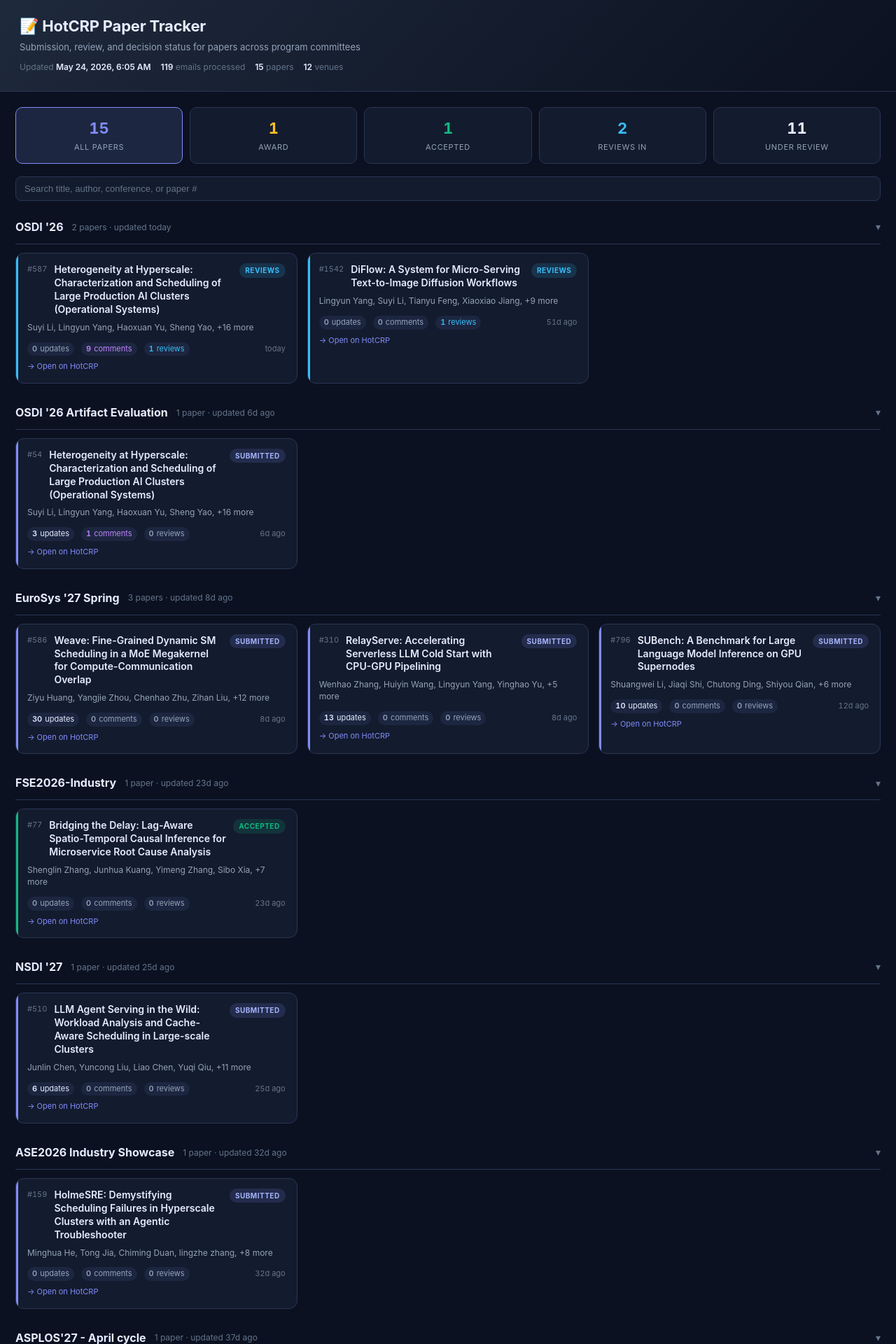
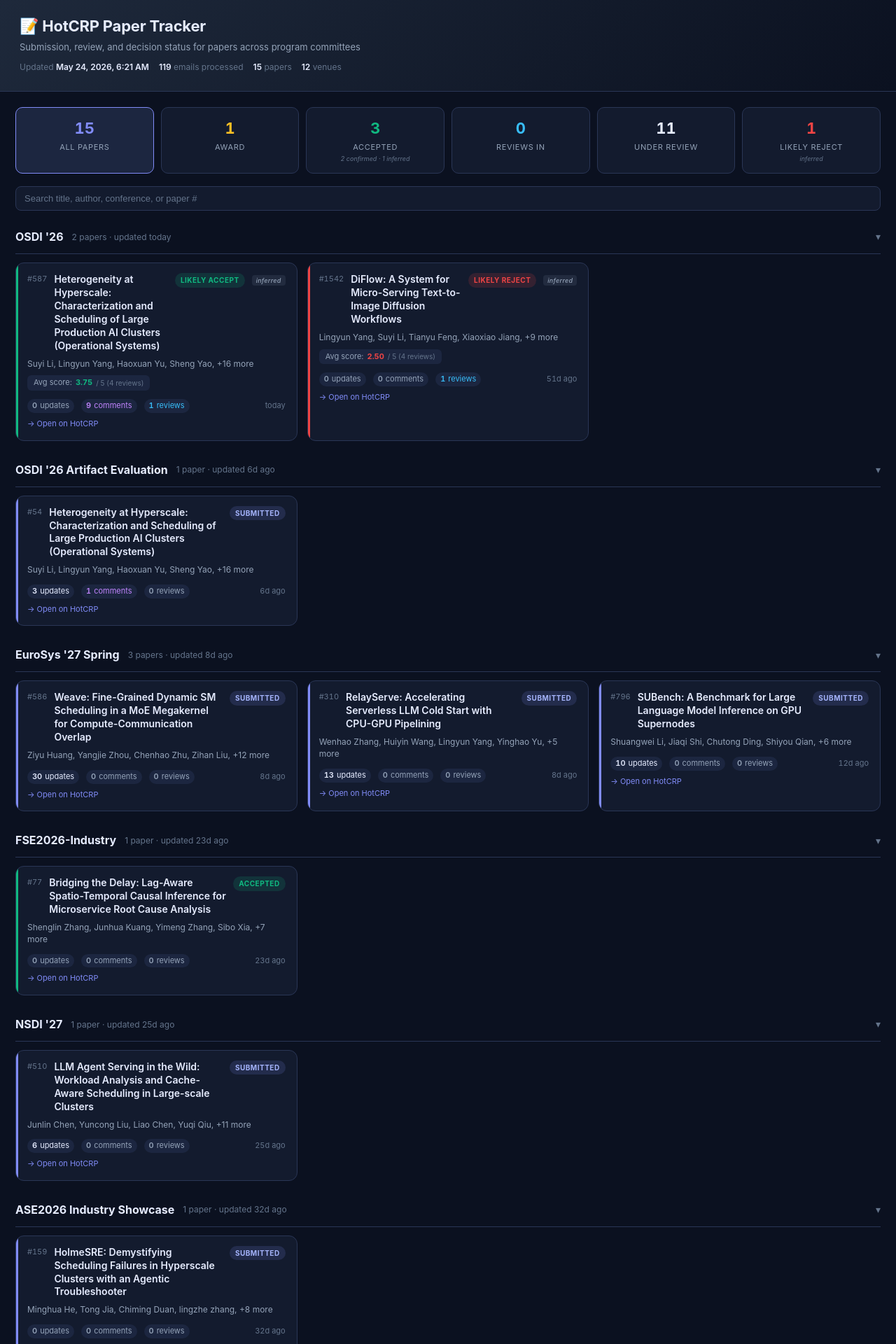
Before and after one commit to zhanglpg/zhanglpg.github.io, a Jekyll site: the page hotcrp-tracker/index.html, which Jekyll copies as it is, in a window 1280 px wide. Shown: the top 1920 px of the page at 70% size. Built offline with Jekyll 4.4.1, drawn with Linux system fonts in a browser that asks for light colours.

Commit message:
Update HotCRP tracker [auto]

```diff
--- a/hotcrp-tracker/data.json
+++ b/hotcrp-tracker/data.json
@@ -20,6 +20,7 @@
       ],
       "site": "https://ase26.hotcrp.com/paper/10",
       "status": "submitted",
+      "status_source": "canonical",
       "first_seen": "2026-03-30T15:23:12+00:00",
       "last_event": "2026-03-30T15:23:12+00:00",
       "events": [
@@ -38,7 +39,9 @@
       "message_ids": [
         "<20260330152312.ECCBF9AFEB6@mail.hotcrp.com>"
       ],
-      "deadline": null
+      "deadline": null,
+      "review_scores": [],
+      "review_mean": null
     },
     "MICRO 2026::#498": {
       "conference": "MICRO 2026",
@@ -57,6 +60,7 @@
       ],
       "site": "https://micro2026.hotcrp.com/paper/498",
       "status": "submitted",
+      "status_source": "canonical",
       "first_seen": "2026-03-31T08:39:14+00:00",
       "last_event": "2026-04-08T02:05:01+00:00",
       "events": [
@@ -93,7 +97,9 @@
         "<20260407171121.502D69475B9@mail.hotcrp.com>",
         "<20260408020501.7DDDE91EAC4@mail.hotcrp.com>"
       ],
-      "deadline": "Tuesday Apr 7, 2026, 11:59 PM EDT"
+      "deadline": "Tuesday Apr 7, 2026, 11:59 PM EDT",
+      "review_scores": [],
+      "review_mean": null
     },
     "SOSP 2026::#629": {
       "conference": "SOSP 2026",
@@ -116,6 +122,7 @@
       ],
       "site": "https://sosp26.hotcrp.com/paper/629",
       "status": "submitted",
+      "status_source": "canonical",
       "first_seen": "2026-04-02T03:22:19+00:00",
       "last_event": "2026-04-02T11:30:43+00:00",
       "events": [
@@ -164,7 +171,9 @@
         "<20260402113009.E6DFF9CF360@mail.hotcrp.com>",
         "<20260402113043.769C59CF378@mail.hotcrp.com>"
       ],
-      "deadline": "Thursday Apr 2, 2026, 7:59:59 AM EDT"
+      "deadline": "Thursday Apr 2, 2026, 7:59:59 AM EDT",
+      "review_scores": [],
+      "review_mean": null
     },
     "OSDI '26::#587": {
       "conference": "OSDI '26",
@@ -193,7 +202,8 @@
         "Wei Wang"
       ],
       "site": "https://osdi26.usenix.hotcrp.com/paper/587",
-      "status": "reviews_received",
+      "status": "likely_accepted",
+      "status_source": "inferred",
       "first_seen": "2026-04-02T19:56:15+00:00",
       "last_event": "2026-05-23T16:39:12+00:00",
       "events": [
@@ -278,7 +288,14 @@
         "<20260521181827.04FF98F2684@mail.hotcrp.com>",
         "<20260523163912.373468F0EF6@mail.hotcrp.com>"
       ],
-      "deadline": null
+      "deadline": null,
+      "review_scores": [
+        4,
+        3,
+        5,
+        3
+      ],
+      "review_mean": 3.75
     },
     "OSDI '26::#1542": {
       "conference": "OSDI '26",
@@ -300,7 +317,8 @@
         "Wei Wang"
       ],
       "site": "https://osdi26.usenix.hotcrp.com/paper/1542",
-      "status": "reviews_received",
+      "status": "likely_rejected",
+      "status_source": "inferred",
       "first_seen": "2026-04-02T19:56:21+00:00",
       "last_event": "2026-04-02T19:56:21+00:00",
       "events": [
@@ -319,7 +337,14 @@
       "message_ids": [
         "<20260402195621.52F4E9D2C07@mail.hotcrp.com>"
       ],
-      "deadline": null
+      "deadline": null,
+      "review_scores": [
+        2,
+        3,
+        2,
+        3
+      ],
+      "review_mean": 2.5
     },
     "ICS 2026::#99": {
       "conference": "ICS 2026",
@@ -328,6 +353,7 @@
       "authors": [],
       "site": "https://ics2026-cycle-2.hotcrp.com/paper/99",
       "status": "submitted",
+      "status_source": "canonical",
       "first_seen": "2026-04-04T07:26:13+00:00",
       "last_event": "2026-04-04T07:26:13+00:00",
       "events": [
@@ -346,7 +372,9 @@
       "message_ids": [
         "<20260404072613.A592D9D5918@mail.hotcrp.com>"
       ],
-      "deadline": null
+      "deadline": null,
+      "review_scores": [],
+      "review_mean": null
     },
     "NSDI '26 Spring::#218": {
       "conference": "NSDI '26 Spring",
@@ -355,6 +383,7 @@
       "authors": [],
       "site": null,
       "status": "award",
+      "status_source": "canonical",
       "first_seen": "2026-04-04T22:33:00+00:00",
       "last_event": "2026-04-12T20:24:17+00:00",
       "events": [
@@ -385,7 +414,9 @@
         "<20260406172257.B27A29E3853@mail.hotcrp.com>",
         "<20260412202417.887B99F6D4E@mail.hotcrp.com>"
       ],
-      "deadline": null
+      "deadline": null,
+      "review_scores": [],
+      "review_mean": null
     },
     "ASPLOS'27 - April cycle::#59": {
       "conference": "ASPLOS'27 - April cycle",
@@ -403,6 +434,7 @@
       ],
       "site": "https://asplos27-apr.hotcrp.com/paper/59",
       "status": "submitted",
+      "status_source": "canonical",
       "first_seen": "2026-04-12T12:28:31+00:00",
       "last_event": "2026-04-16T08:50:29+00:00",
       "events": [
@@ -445,7 +477,9 @@
         "<20260416013530.56B77A57416@mail.hotcrp.com>",
         "<20260416085029.B489DA57431@mail.hotcrp.com>"
       ],
-      "deadline": "Wednesday Apr 15, 2026, 11:59 PM AoE"
+      "deadline": "Wednesday Apr 15, 2026, 11:59 PM AoE",
+      "review_scores": [],
+      "review_mean": null
     },
     "ASE2026 Industry Showcase::#159": {
       "conference": "ASE2026 Industry Showcase",
@@ -467,6 +501,7 @@
       ],
       "site": "https://ase26-industry.hotcrp.com/paper/159",
       "status": "submitted",
+      "status_source": "canonical",
       "first_seen": "2026-04-22T04:40:05+00:00",
       "last_event": "2026-04-22T04:40:05+00:00",
       "events": [
@@ -485,7 +520,9 @@
       "message_ids": [
         "<20260422044005.D0FEFAEA956@mail.hotcrp.com>"
       ],
-      "deadline": "Friday May 1, 2026, 7:59:59 AM EDT"
+      "deadline": "Friday May 1, 2026, 7:59:59 AM EDT",
+      "review_scores": [],
+      "review_mean": null
     },
     "FSE2026-Industry::#77": {
       "conference": "FSE2026-Industry",
@@ -506,6 +543,7 @@
       ],
       "site": "https://fse2026-industry.hotcrp.com/paper/77",
       "status": "accepted",
+      "status_source": "canonical",
       "first_seen": "2026-04-23T06:49:40+00:00",
       "last_event": "2026-04-30T12:21:45+00:00",
       "events": [
@@ -542,7 +580,9 @@
         "<20260424075216.28A588CDB1D@mail.hotcrp.com>",
         "<20260430122145.681668CDB26@mail.hotcrp.com>"
       ],
-      "deadline": null
+      "deadline": null,
+      "review_scores": [],
+      "review_mean": null
     },
     "NSDI '27::#510": {
       "conference": "NSDI '27",
@@ -567,6 +607,7 @@
       ],
       "site": "https://nsdi27spring.usenix.hotcrp.com/paper/510",
       "status": "submitted",
+      "status_source": "canonical",
       "first_seen": "2026-04-24T03:00:33+00:00",
       "last_event": "2026-04-28T20:33:01+00:00",
       "events": [
@@ -627,7 +668,9 @@
         "<20260428202509.33A08AE9C70@mail.hotcrp.com>",
         "<20260428203301.C26B28CC88A@mail.hotcrp.com>"
       ],
-      "deadline": "Thursday Apr 23, 2026, 8:59 PM PDT"
+      "deadline": "Thursday Apr 23, 2026, 8:59 PM PDT",
+      "review_scores": [],
+      "review_mean": null
     },
     "OSDI '26 Artifact Evaluation::#54": {
       "conference": "OSDI '26 Artifact Evaluation",
@@ -657,6 +700,7 @@
       ],
       "site": "https://osdi26ae.usenix.hotcrp.com/paper/54",
       "status": "submitted",
+      "status_source": "canonical",
       "first_seen": "2026-05-07T03:30:19+00:00",
       "last_event": "2026-05-17T13:15:20+00:00",
       "events": [
@@ -705,7 +749,9 @@
         "<20260509030342.424EE915009@mail.hotcrp.com>",
         "<20260517131520.597448CD548@mail.hotcrp.com>"
       ],
-      "deadline": "Friday May 8, 2026, 8:59 PM PDT"
+      "deadline": "Friday May 8, 2026, 8:59 PM PDT",
+      "review_scores": [],
+      "review_mean": null
     },
     "EuroSys '27 Spring::#586": {
       "conference": "EuroSys '27 Spring",
@@ -731,6 +777,7 @@
       ],
       "site": "https://eurosys27-spring.hotcrp.com/paper/586",
       "status": "submitted",
+      "status_source": "canonical",
       "first_seen": "2026-05-08T10:29:52+00:00",
       "last_event": "2026-05-15T11:59:29+00:00",
       "events": [
@@ -929,7 +976,9 @@
         "<20260515115829.BF7BE915030@mail.hotcrp.com>",
         "<20260515115929.8C7C49163EA@mail.hotcrp.com>"
       ],
-      "deadline": "Friday May 15, 2026, 7:59:59 AM EDT"
+      "deadline": "Friday May 15, 2026, 7:59:59 AM EDT",
+      "review_scores": [],
+      "review_mean": null
     },
     "EuroSys '27 Spring::#796": {
       "conference": "EuroSys '27 Spring",
@@ -949,6 +998,7 @@
       ],
       "site": "https://eurosys27-spring.hotcrp.com/paper/796",
       "status": "submitted",
+      "status_source": "canonical",
       "first_seen": "2026-05-11T07:52:53+00:00",
       "last_event": "2026-05-12T02:11:33+00:00",
       "events": [
@@ -1021,7 +1071,9 @@
         "<20260511115352.BFCA991FC0E@mail.hotcrp.com>",
         "<20260512021133.BAFED8D78D7@mail.hotcrp.com>"
       ],
-      "deadline": "Friday May 15, 2026, 7:59:59 AM EDT"
+      "deadline": "Friday May 15, 2026, 7:59:59 AM EDT",
+      "review_scores": [],
+      "review_mean": null
     },
     "EuroSys '27 Spring::#310": {
       "conference": "EuroSys '27 Spring",
@@ -1040,6 +1092,7 @@
       ],
       "site": "https://eurosys27-spring.hotcrp.com/paper/310",
       "status": "submitted",
+      "status_source": "canonical",
       "first_seen": "2026-05-11T16:44:43+00:00",
       "last_event": "2026-05-15T11:53:14+00:00",
       "events": [
@@ -1136,7 +1189,9 @@
         "<20260515114653.4C63F8F07C2@mail.hotcrp.com>",
         "<20260515115314.D04A08CD72A@mail.hotcrp.com>"
       ],
-      "deadline": "Friday May 15, 2026, 7:59:59 AM EDT"
+      "deadline": "Friday May 15, 2026, 7:59:59 AM EDT",
+      "review_scores": [],
+      "review_mean": null
     }
   },
   "conferences": {
@@ -1263,6 +1318,6 @@
       "date": "2026-05-22T00:09:32+00:00"
     }
   ],
-  "last_updated": "2026-05-24T06:05:44.256473+00:00",
+  "last_updated": "2026-05-24T06:21:42.389235+00:00",
   "email_count": 119
 }
--- a/hotcrp-tracker/index.html
+++ b/hotcrp-tracker/index.html
@@ -53,11 +53,14 @@
 
   .status-strip {
     display: grid;
-    grid-template-columns: repeat(5, 1fr);
+    grid-template-columns: repeat(6, 1fr);
     gap: 10px;
     margin-bottom: 18px;
   }
-  @media (max-width: 720px) {
+  @media (max-width: 980px) {
+    .status-strip { grid-template-columns: repeat(3, 1fr); }
+  }
+  @media (max-width: 540px) {
     .status-strip { grid-template-columns: repeat(2, 1fr); }
   }
   .status-tile {
@@ -77,7 +80,13 @@
   .status-tile.accepted .n, .status-tile.camera_ready .n { color: var(--good); }
   .status-tile.reviews_received .n { color: var(--reviews); }
   .status-tile.submitted .n { color: var(--text); }
+  .status-tile.likely_rejected .n { color: var(--bad); }
   .status-tile.all .n { color: var(--accent); }
+  .status-tile .sub-count {
+    font-size: 9px; color: var(--dim); font-style: italic;
+    text-transform: none; letter-spacing: 0;
+    margin-top: 1px;
+  }
 
   .toolbar {
     display: flex;
@@ -144,7 +153,9 @@
   .paper.s-submitted::before { background: #818cf8; }
   .paper.s-updated::before { background: #818cf8; }
   .paper.s-reviews_received::before { background: var(--reviews); }
-  .paper.s-accepted::before, .paper.s-camera_ready::before { background: var(--good); }
+  .paper.s-borderline::before { background: var(--ok); }
+  .paper.s-accepted::before, .paper.s-camera_ready::before, .paper.s-likely_accepted::before { background: var(--good); }
+  .paper.s-likely_rejected::before { background: var(--bad); }
   .paper.s-award::before { background: var(--award); }
 
   .paper .top { display: flex; gap: 10px; align-items: flex-start; }
@@ -158,8 +169,42 @@
   }
   .b-submitted, .b-updated { background: rgba(129,140,248,0.15); color: #a5b4fc; }
   .b-reviews_received { background: rgba(56,189,248,0.15); color: var(--reviews); }
-  .b-accepted, .b-camera_ready { background: rgba(16,185,129,0.15); color: var(--good); }
+  .b-accepted, .b-camera_ready, .b-likely_accepted { background: rgba(16,185,129,0.15); color: var(--good); }
   .b-award { background: rgba(251,191,36,0.18); color: var(--award); }
+  .b-borderline { background: rgba(251,191,36,0.15); color: var(--ok); }
+  .b-likely_rejected { background: rgba(239,68,68,0.15); color: var(--bad); }
+
+  .inferred-tag {
+    display: inline-block;
+    margin-left: 6px;
+    padding: 1px 6px;
+    border-radius: 4px;
+    font-size: 9px;
+    font-style: italic;
+    font-weight: 500;
+    letter-spacing: 0.03em;
+    background: rgba(100,116,139,0.18);
+    color: var(--muted);
+    text-transform: none;
+    vertical-align: middle;
+  }
+
+  .review-mean {
+    display: inline-flex;
+    align-items: center;
+    gap: 5px;
+    margin-top: 8px;
+    padding: 3px 9px;
+    border-radius: 6px;
+    background: var(--surface-2);
+    font-size: 11px;
+    color: var(--muted);
+  }
+  .review-mean .v { font-weight: 700; color: var(--text); font-variant-numeric: tabular-nums; }
+  .review-mean .scale { color: var(--dim); font-size: 10px; }
+  .review-mean.high .v { color: var(--good); }
+  .review-mean.mid .v { color: var(--ok); }
+  .review-mean.low .v { color: var(--bad); }
 
   .paper .authors {
     font-size: 12px;
@@ -272,10 +317,12 @@
 <script>
 "use strict";
 
-const STATUS_ORDER = ["award", "camera_ready", "accepted", "reviews_received", "submitted", "updated"];
+const STATUS_ORDER = ["award", "camera_ready", "accepted", "likely_accepted", "reviews_received", "borderline", "submitted", "updated", "likely_rejected"];
 const STATUS_LABEL = {
   award: "Award", camera_ready: "Camera-Ready", accepted: "Accepted",
+  likely_accepted: "Likely Accept", borderline: "Borderline",
   reviews_received: "Reviews", submitted: "Submitted", updated: "Updated",
+  likely_rejected: "Likely Reject",
   comment: "Comment", other: "Other", announcement: "Announcement",
 };
 const PREFS_KEY = "hotcrp-prefs-v1";
@@ -326,8 +373,25 @@
   return `${months}mo ago`;
 }
 
-function statusBadge(status) {
-  return el("span", { class: "status-badge b-" + status }, STATUS_LABEL[status] || status);
+function statusBadge(status, source) {
+  const badge = el("span", { class: "status-badge b-" + status }, STATUS_LABEL[status] || status);
+  if (source === "inferred") {
+    return el("span", { style: "display:inline-flex; align-items:center; flex-wrap:wrap; gap:4px;" },
+      badge,
+      el("span", { class: "inferred-tag", title: "Inferred from reviewer scores — no explicit notification received" }, "inferred"),
+    );
+  }
+  return badge;
+}
+
+function reviewMeanChip(mean, scoreCount) {
+  if (mean == null) return null;
+  const band = mean >= 3.5 ? "high" : (mean <= 2.5 ? "low" : "mid");
+  return el("div", { class: "review-mean " + band, title: "Mean overall-merit score on 1-5 scale (5=Strong accept)" },
+    "Avg score:",
+    el("span", { class: "v" }, mean.toFixed(2)),
+    el("span", { class: "scale" }, `/ 5  (${scoreCount} review${scoreCount === 1 ? "" : "s"})`),
+  );
 }
 
 function authorsLine(authors) {
@@ -383,22 +450,33 @@
 function statusStrip(papers, currentFilter) {
   const counts = { all: papers.length };
   for (const s of STATUS_ORDER) counts[s] = 0;
-  for (const p of papers) counts[p.status] = (counts[p.status] || 0) + 1;
-
-  const tile = (key, label) => el("div", {
+  let acceptedInferred = 0, acceptedCanonical = 0;
+  for (const p of papers) {
+    counts[p.status] = (counts[p.status] || 0) + 1;
+    if (p.status === "accepted" || p.status === "camera_ready") acceptedCanonical++;
+    if (p.status === "likely_accepted") acceptedInferred++;
+  }
+  const acceptedTotal = acceptedCanonical + acceptedInferred + counts.award;
+  const tile = (key, label, n, subText) => el("div", {
     class: "status-tile " + key + (currentFilter === key ? " active" : ""),
     onclick: () => { savePref("filter", key); rerender(); },
   },
-    el("div", { class: "n" }, String(counts[key] || 0)),
+    el("div", { class: "n" }, String(n)),
     el("div", { class: "l" }, label),
+    subText ? el("div", { class: "sub-count" }, subText) : null,
   );
 
   return el("div", { class: "status-strip" },
-    tile("all", "All Papers"),
-    tile("award", "Award"),
-    tile("accepted", "Accepted"),
-    tile("reviews_received", "Reviews In"),
-    tile("submitted", "Under Review"),
+    tile("all", "All Papers", papers.length, null),
+    tile("award", "Award", counts.award || 0, null),
+    tile("accepted", "Accepted",
+      acceptedTotal,
+      acceptedInferred > 0 ? `${acceptedCanonical + counts.award} confirmed · ${acceptedInferred} inferred` : null),
+    tile("reviews_received", "Reviews In",
+      (counts.reviews_received || 0) + (counts.borderline || 0),
+      counts.borderline ? `${counts.borderline} borderline` : null),
+    tile("submitted", "Under Review", (counts.submitted || 0) + (counts.updated || 0), null),
+    tile("likely_rejected", "Likely Reject", counts.likely_rejected || 0, counts.likely_rejected ? "inferred" : null),
   );
 }
 
@@ -423,7 +501,8 @@
 function statusForFilter(p, f) {
   if (f === "all" || !f) return true;
   if (f === "submitted") return p.status === "submitted" || p.status === "updated";
-  if (f === "accepted") return p.status === "accepted" || p.status === "camera_ready" || p.status === "award";
+  if (f === "accepted") return p.status === "accepted" || p.status === "camera_ready" || p.status === "award" || p.status === "likely_accepted";
+  if (f === "reviews_received") return p.status === "reviews_received" || p.status === "borderline";
   return p.status === f;
 }
 
```
Also changed, not shown: other parts of hotcrp-tracker/index.html (+4 -1 lines).
